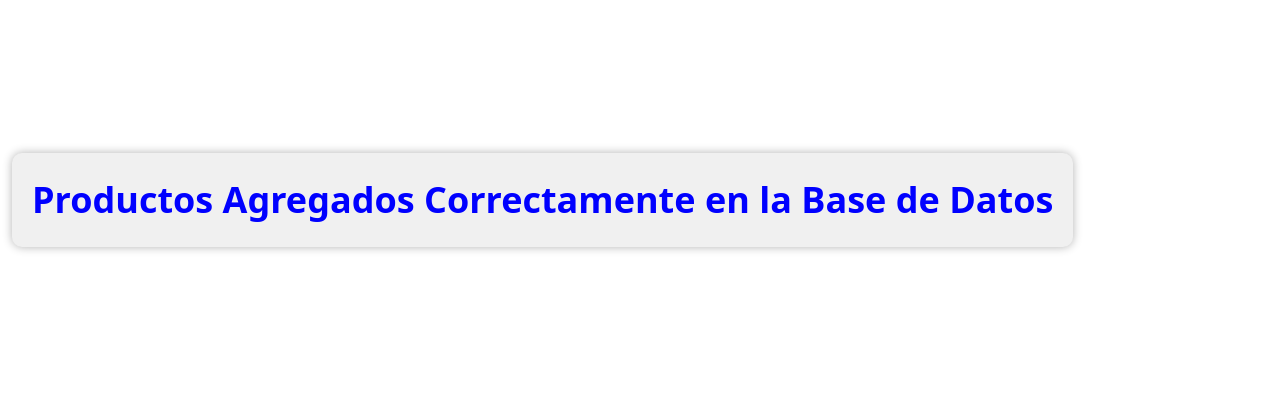
After one commit to HugoLealAranda/veasapp, a Django app: page /productos_agregados_correctamente/ in a window 1280 px wide. The commit adds this page. Shown: the top 399 px of the page. Run offline with Django 5.2, Linux system fonts and the light colour scheme; some libraries are stand-ins or nearby versions.

Commit message:
cambios en validaciones formulario en blanco, agregado view agregado correctamente

```diff
--- a/VeasApp/urls.py
+++ b/VeasApp/urls.py
@@ -3,12 +3,15 @@ from gestionPedidos import views
 from gestionPedidos.views import cotizacion_view
 from django.urls import path, include
 from django.contrib.auth import views as auth_views
+from gestionPedidos.views import informe_semanal #informe_mensual, informe_semestral, informe_anual
+
 
 
 urlpatterns = [
     path('admin/', admin.site.urls),
     path('buscar/', views.buscar, name='buscar'),
     path('home/', views.home, name='home'),
+    path('productos_agregados_correctamente/', views.productos_agregados_correctamente, name='productos_agregados_correctamente'),
     path('', views.home, name='home'),
     path('ruta/cotizacion/', cotizacion_view, name='agregar_cotizacion'),
     path('accounts/', include('django.contrib.auth.urls')),
@@ -16,5 +19,8 @@ urlpatterns = [
     path('login/', auth_views.LoginView.as_view(), name='login'),
     path('send_message/', views.send_message, name='send_message'),
     path('lista_tareas/', views.lista_tareas, name='lista_tareas'),  # Si deseas mantener esta ruta
-
+    path('informe-semanal/', informe_semanal, name='informe_semanal'),
+    #path('informe-mensual/', informe_mensual, name='informe_mensual'),
+    #path('informe-semestral/', informe_semestral, name='informe_semestral'),
+    #path('informe-anual/', informe_anual, name='informe_anual'),
 ]
--- a/gestionPedidos/models.py
+++ b/gestionPedidos/models.py
@@ -5,9 +5,9 @@ from django.contrib.auth.models import User
 class Articulos(models.Model):
     id = models.AutoField(primary_key=True)
     nombre = models.CharField(max_length=255, verbose_name="Nombre del Artículo")
-    cantidad = models.IntegerField(verbose_name="Cantidad")
+    cantidad = models.IntegerField(verbose_name="Cantidad", blank=True, null=True)
     unidad = models.CharField(max_length=20, verbose_name="Unidad")
-    valor_unitario = models.DecimalField(max_digits=10, decimal_places=2, verbose_name="Valor Unitario")
+    valor_unitario = models.DecimalField(max_digits=10, decimal_places=2, verbose_name="Valor Unitario", blank=True, null=True)
     fecha = models.DateField(verbose_name="Fecha", null=True, blank=True)
     lugar = models.CharField(max_length=100, verbose_name="Lugar", null=True, blank=True)
     vendedor = models.CharField(max_length=100, verbose_name="Vendedor", null=True, blank=True)
--- a/gestionPedidos/templates/base.html
+++ b/gestionPedidos/templates/base.html
@@ -88,7 +88,7 @@
                         <li class="nav-item dropdown">
                             <a class="nav-link dropdown-toggle" id="navbarDropdown" href="#" role="button" data-bs-toggle="dropdown" aria-haspopup="true" aria-expanded="false">Informes</a>
                             <div class="dropdown-menu dropdown-menu-end" aria-labelledby="navbarDropdown">
-                                <a class="dropdown-item" href="#!">Informe Semanal</a>
+                                <a class="dropdown-item" href="{% url 'informe_semanal' %}">Informe Semanal</a>
                                 <a class="dropdown-item" href="#!">Informe Mensual</a>
                                 <div class="dropdown-divider"></div>
                                 <a class="dropdown-item" href="#!">Informe Semestral</a>
--- /dev/null
+++ b/gestionPedidos/templates/productos_agregados_correctamente.html
@@ -0,0 +1,28 @@
+{% extends 'base.html' %}
+
+{% block content %}
+<style>
+    .centered {
+        display: flex;
+        justify-content: center;
+        align-items: center;
+        height: 50vh; /* Ajusta el alto de la pantalla completa */
+    }
+
+    .message {
+        color: blue;
+        font-size: 36px; /* Tamaño de fuente más grande */
+        text-align: center; /* Alinea el texto al centro */
+        padding: 20px; /* Añade espacio interno alrededor del texto */
+        background-color: #f0f0f0; /* Color de fondo de la tarjeta */
+        border-radius: 10px; /* Añade esquinas redondeadas */
+        box-shadow: 0px 0px 10px rgba(0, 0, 0, 0.3); /* Añade una sombra */
+    }
+</style>
+
+<div class="centered">
+    <div class="message">
+        <strong>Productos Agregados Correctamente en la Base de Datos</strong>
+    </div>
+</div>
+{% endblock %}
--- a/gestionPedidos/views.py
+++ b/gestionPedidos/views.py
@@ -14,11 +14,78 @@ from .forms import ArticuloCotizacionForm
 from django.contrib.auth.decorators import login_required
 from django.contrib.auth import authenticate, login
 from django.contrib import messages
-from django.db.models import Sum, F, FloatField
+from django.db.models import Sum, F, FloatField,ExpressionWrapper,DecimalField
 from gestionPedidos.models import Message
 from django.contrib.auth.decorators import login_required
 from django.db import models
 from .models import Tarea
+from datetime import datetime, timedelta
+
+
+
+
+
+
+
+
+
+
+
+from django.db.models import ExpressionWrapper, F, Sum, DecimalField
+
+from datetime import datetime, timedelta
+from django.db.models import Sum
+
+def informe_semanal(request):
+    # Obtener la fecha actual y la fecha de hace una semana
+    fecha_actual = datetime.now().date()
+    fecha_inicio = fecha_actual - timedelta(days=7)
+
+    # Obtener las compras totales de la empresa "Veas" dentro de la última semana
+    compras_totales_veas = Articulos.objects.exclude(empresa_vendedora__iexact='veas') \
+                                             .exclude(numero_cotizacion__isnull=False) \
+                                             .filter(fecha__gte=fecha_inicio, fecha__lte=fecha_actual) \
+                                             .values('empresa_vendedora') \
+                                             .annotate(volumen_total=Sum('cantidad')) \
+                                             .order_by('-volumen_total')
+
+    # Obtener las ventas totales de la empresa "Veas" dentro de la última semana
+    ventas_totales_veas = Articulos.objects.filter(empresa_vendedora__iexact='veas') \
+                                             .exclude(numero_cotizacion__isnull=False) \
+                                             .filter(fecha__gte=fecha_inicio, fecha__lte=fecha_actual) \
+                                             .values('empresa_vendedora') \
+                                             .annotate(volumen_total=Sum('cantidad')) \
+                                             .order_by('-volumen_total')
+
+    # Pasar los datos a la plantilla
+    return render(request, 'informe_semanal.html', {'compras_totales_veas': compras_totales_veas, 'ventas_totales_veas': ventas_totales_veas})
+
+
+
+
+
+
+
+
+
+
+
+
+
+
+
+
+
+
+
+
+
+
+
+
+
+
+
 
 
 
@@ -405,7 +472,7 @@ def cotizacion_view(request):
 
                     nuevo_articulo.save()
 
-            return redirect('home')
+            return redirect('productos_agregados_correctamente')
     else:
         cotizacion_form = CotizacionForm(prefix='cotizacion')
         articulo_formset = ArticuloFormSet(prefix='articulo')
@@ -414,3 +481,6 @@ def cotizacion_view(request):
         'cotizacion_form': cotizacion_form,
         'articulo_formset': articulo_formset
     })
+
+def productos_agregados_correctamente(request):
+    return render(request, 'productos_agregados_correctamente.html')
```
Also changed, not shown: gestionPedidos/forms.py (+3 -4 lines), gestionPedidos/templates/agregar_cotizacion.html (+44 -12 lines), gestionPedidos/migrations/0033_alter_articulos_cantidad_and_more.py (added), gestionPedidos/migrations/0034_alter_articulos_cantidad_and_more.py (added).
